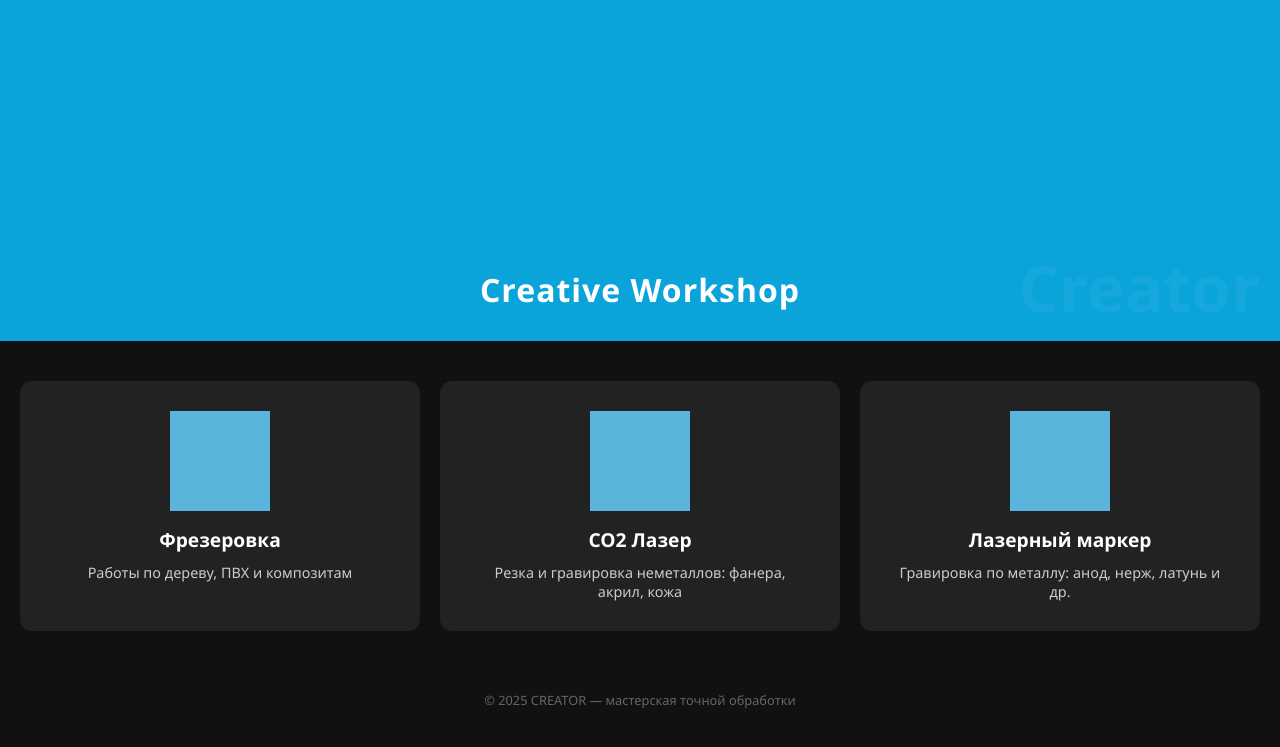
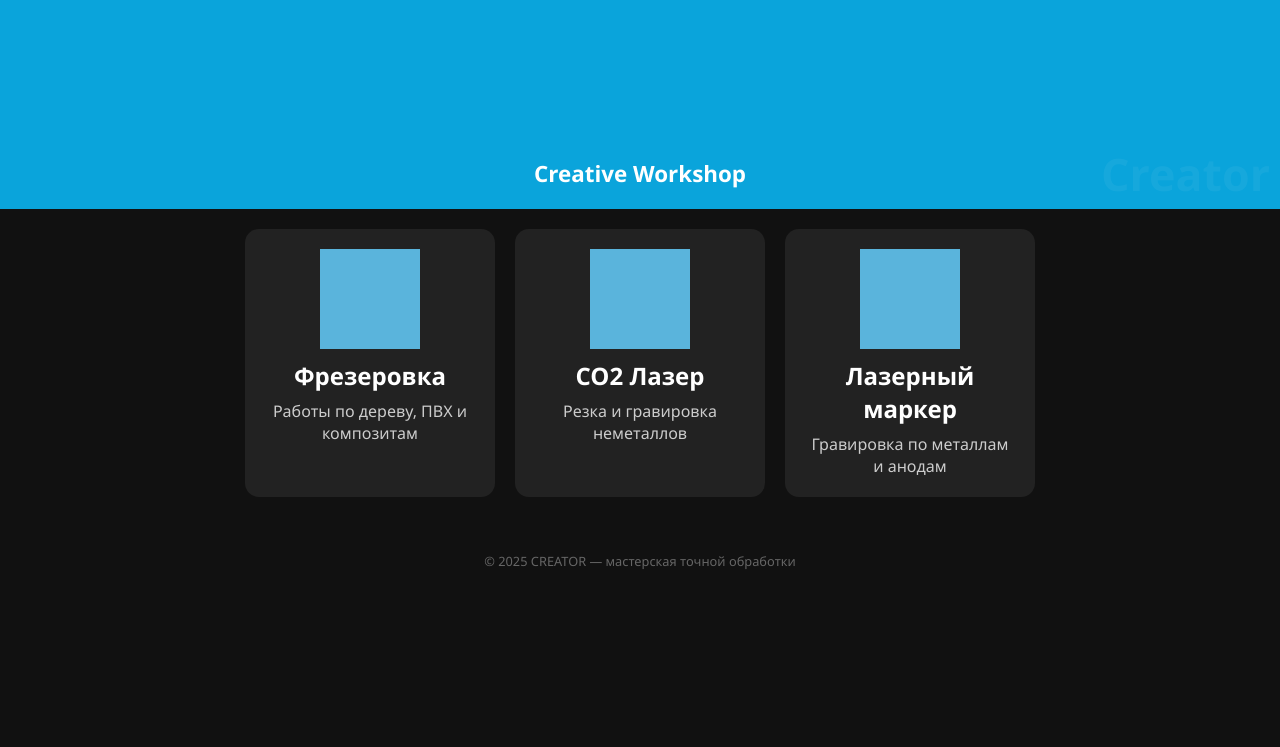
Before and after one commit to Creator25ars/Creator, a plain HTML site: page index.html in a window 1280 px wide. Shown: the part 17-764 px from the top of the page. Drawn offline with Linux system fonts and the light colour scheme.

Commit message:
Add files via upload

```diff
--- a/index.html
+++ b/index.html
@@ -11,66 +11,76 @@
       background-color: #111;
       color: #fff;
       text-align: center;
-      position: relative;
       overflow-x: hidden;
     }
     header {
-      padding: 60px 20px 30px;
+      padding: 20px 10px;
       background-color: #0aa4db;
       position: relative;
     }
     header img {
-      max-width: 200px;
+      max-width: 140px;
     }
     header h1 {
-      margin-top: 20px;
-      font-size: 2em;
+      margin-top: 10px;
+      font-size: 1.4em;
       color: #fff;
-      letter-spacing: 1px;
     }
     .watermark {
       position: absolute;
-      bottom: 10px;
-      right: 20px;
-      font-size: 4em;
+      bottom: 5px;
+      right: 10px;
+      font-size: 2.8em;
       color: rgba(255, 255, 255, 0.05);
       pointer-events: none;
       user-select: none;
       font-weight: bold;
     }
     .directions {
-      display: grid;
-      grid-template-columns: repeat(auto-fit, minmax(200px, 1fr));
+      display: flex;
+      flex-direction: column;
       gap: 20px;
-      padding: 40px 20px;
+      padding: 20px 10px 40px;
     }
     .direction {
       background-color: #222;
-      padding: 30px;
-      border-radius: 12px;
+      padding: 20px;
+      border-radius: 14px;
+      transition: 0.3s;
       cursor: pointer;
-      transition: transform 0.2s, background-color 0.3s;
+      display: flex;
+      flex-direction: column;
+      align-items: center;
     }
     .direction:hover {
-      transform: translateY(-5px);
       background-color: #0aa4db;
     }
     .direction img {
-      max-width: 100px;
+      max-width: 150px;
       margin-bottom: 10px;
     }
     .direction h2 {
-      font-size: 1.2em;
-      margin-bottom: 10px;
+      font-size: 1.5em;
+      margin-bottom: 8px;
     }
     .direction p {
-      font-size: 0.9em;
+      font-size: 1em;
       color: #ccc;
     }
     footer {
-      padding: 20px;
+      padding: 15px;
       font-size: 0.8em;
       color: #666;
+    }
+    @media(min-width: 768px) {
+      .directions {
+        flex-direction: row;
+        justify-content: center;
+        flex-wrap: wrap;
+      }
+      .direction {
+        width: 250px;
+      }
     }
   </style>
 </head>
@@ -90,12 +100,12 @@
     <div class="direction" onclick="location.href='laser.html'">
       <img src="laser-icon.png" alt="CO2 Лазер" />
       <h2>CO2 Лазер</h2>
-      <p>Резка и гравировка неметаллов: фанера, акрил, кожа</p>
+      <p>Резка и гравировка неметаллов</p>
     </div>
     <div class="direction" onclick="location.href='marker.html'">
       <img src="marker-icon.png" alt="Лазерный маркер" />
       <h2>Лазерный маркер</h2>
-      <p>Гравировка по металлу: анод, нерж, латунь и др.</p>
+      <p>Гравировка по металлам и анодам</p>
     </div>
   </section>
 
```
Also changed, not shown: img/frez1.jpg (added), img/frez2.jpg (added), img/frez3.jpg (added).
